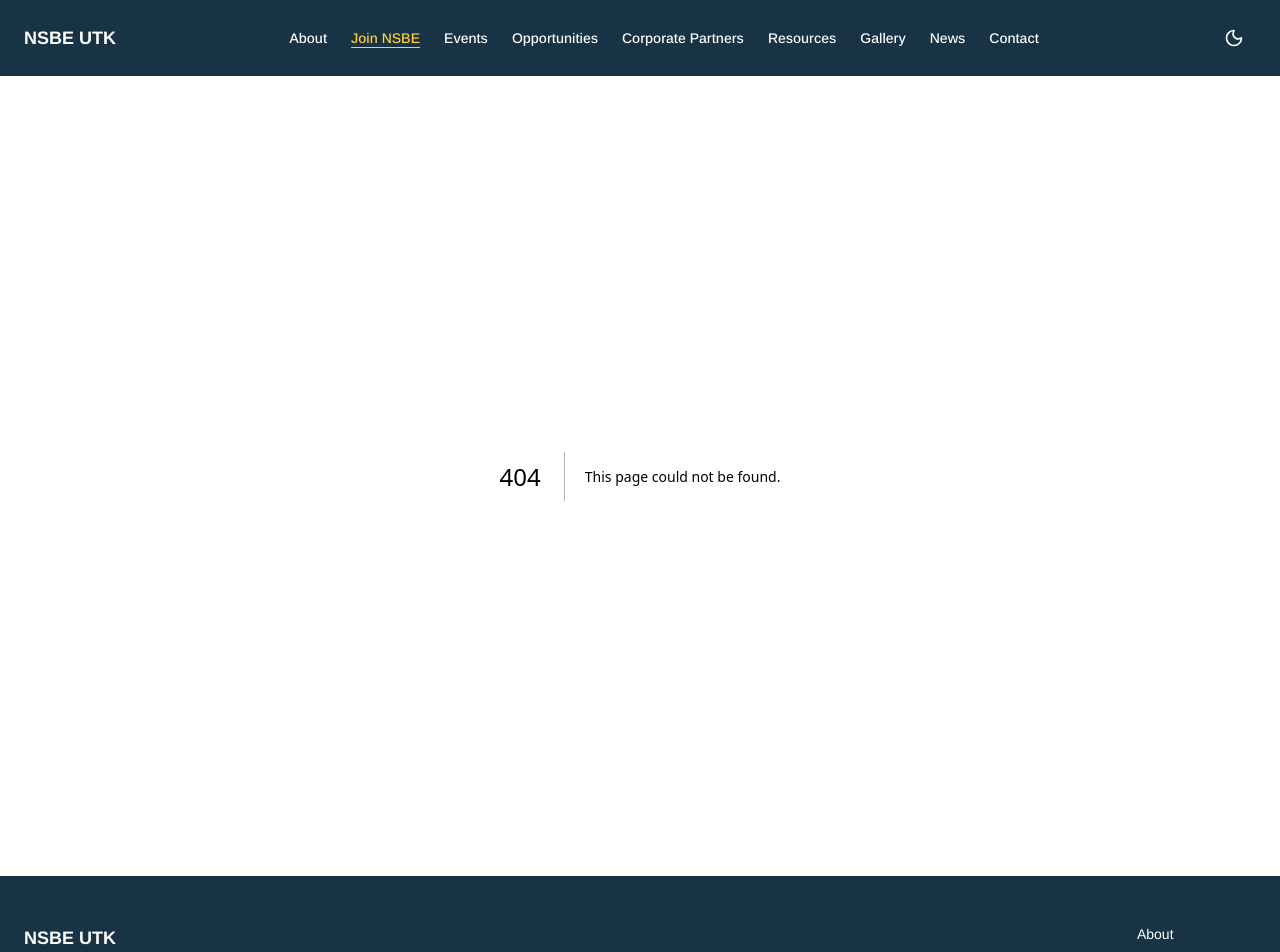
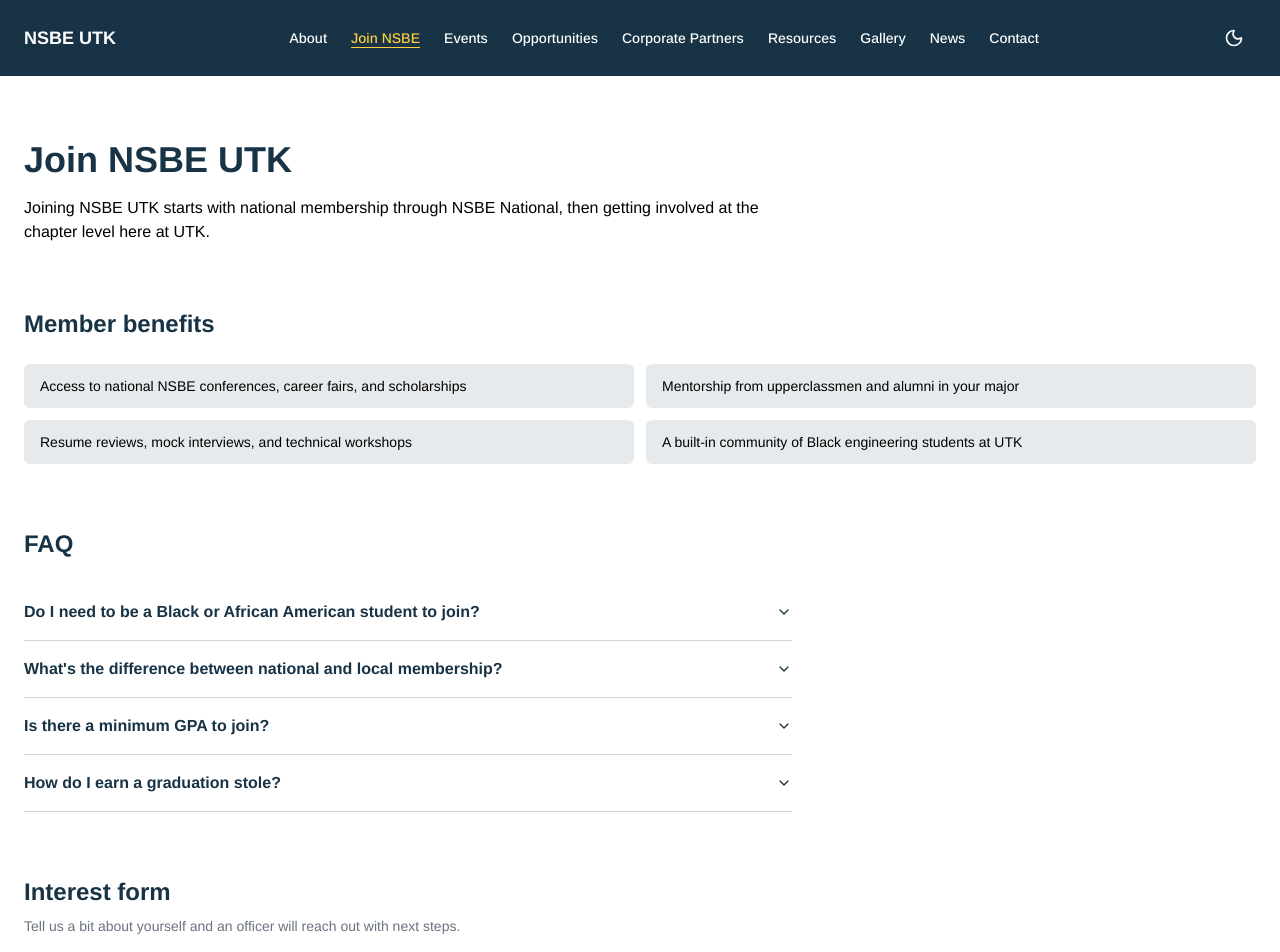
Before and after one commit to National-Society-of-Black-Engineers-UTK/nsbeutk-website-frontend, a Next.js app: page /join in a window 1280 px wide. Before the commit this address had no page. Shown: the top 952 px of the page. Built offline with nearby package versions, Linux system fonts and the light colour scheme.

Commit message:
Build Join NSBE page

```diff
--- /dev/null
+++ b/app/join/page.tsx
@@ -0,0 +1,82 @@
+import type { Metadata } from "next";
+import { Accordion, AccordionContent, AccordionItem, AccordionTrigger } from "@/components/ui/accordion";
+import { JoinInterestForm } from "@/components/forms/join-interest-form";
+
+export const metadata: Metadata = {
+  title: "Join NSBE",
+  description: "How to join NSBE UTK: national and local membership, benefits, and FAQ.",
+};
+
+const BENEFITS = [
+  "Access to national NSBE conferences, career fairs, and scholarships",
+  "Mentorship from upperclassmen and alumni in your major",
+  "Resume reviews, mock interviews, and technical workshops",
+  "A built-in community of Black engineering students at UTK",
+];
+
+const FAQS = [
+  {
+    question: "Do I need to be a Black or African American student to join?",
+    answer:
+      "No. NSBE welcomes members of all backgrounds who support our mission of increasing the number of culturally responsible Black engineers who excel academically, succeed professionally, and positively impact the community.",
+  },
+  {
+    question: "What's the difference between national and local membership?",
+    answer:
+      "National membership is paid directly to NSBE National and unlocks conferences, scholarships, and the national job board. Local (chapter) membership covers UTK chapter events and is required to earn points toward stole eligibility.",
+  },
+  {
+    question: "Is there a minimum GPA to join?",
+    answer: "No minimum GPA is required to join. Some scholarships and opportunities posted through the chapter may have their own eligibility requirements.",
+  },
+  {
+    question: "How do I earn a graduation stole?",
+    answer:
+      "Members earn points by attending GBMs, socials, volunteer events, study halls, conferences, and professional development events throughout the year. Reach 250 points to become stole-eligible.",
+  },
+];
+
+export default function JoinPage() {
+  return (
+    <div className="mx-auto flex max-w-[1280px] flex-col gap-16 px-6 py-16">
+      <section className="max-w-3xl">
+        <h1 className="text-3xl font-bold text-primary dark:text-secondary sm:text-4xl">Join NSBE UTK</h1>
+        <p className="mt-4 text-base text-foreground">
+          Joining NSBE UTK starts with national membership through NSBE National, then getting
+          involved at the chapter level here at UTK.
+        </p>
+      </section>
+
+      <section>
+        <h2 className="text-2xl font-bold text-primary dark:text-secondary">Member benefits</h2>
+        <ul className="mt-6 grid grid-cols-1 gap-3 sm:grid-cols-2">
+          {BENEFITS.map((benefit) => (
+            <li key={benefit} className="rounded-md bg-primary/10 px-4 py-3 text-sm text-foreground">
+              {benefit}
+            </li>
+          ))}
+        </ul>
+      </section>
+
+      <section>
+        <h2 className="text-2xl font-bold text-primary dark:text-secondary">FAQ</h2>
+        <Accordion type="single" collapsible className="mt-6 max-w-3xl">
+          {FAQS.map((faq) => (
+            <AccordionItem key={faq.question} value={faq.question}>
+              <AccordionTrigger>{faq.question}</AccordionTrigger>
+              <AccordionContent>{faq.answer}</AccordionContent>
+            </AccordionItem>
+          ))}
+        </Accordion>
+      </section>
+
+      <section className="max-w-xl">
+        <h2 className="text-2xl font-bold text-primary dark:text-secondary">Interest form</h2>
+        <p className="mt-2 text-sm text-caption">Tell us a bit about yourself and an officer will reach out with next steps.</p>
+        <div className="mt-6">
+          <JoinInterestForm />
+        </div>
+      </section>
+    </div>
+  );
+}
```
